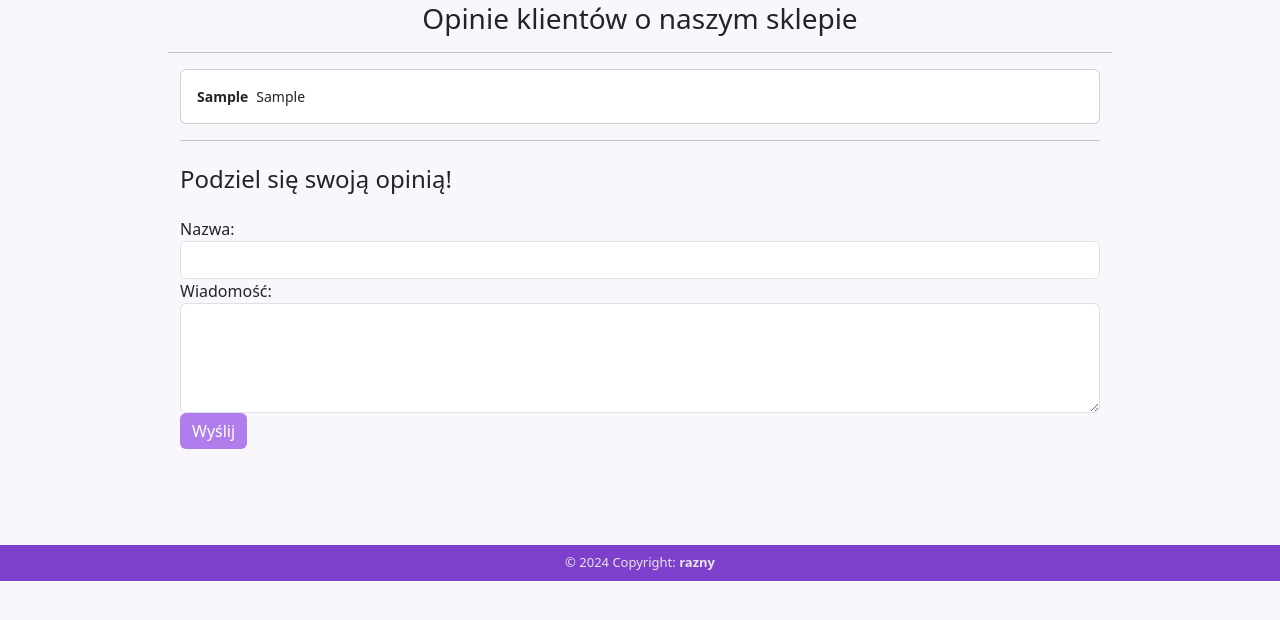
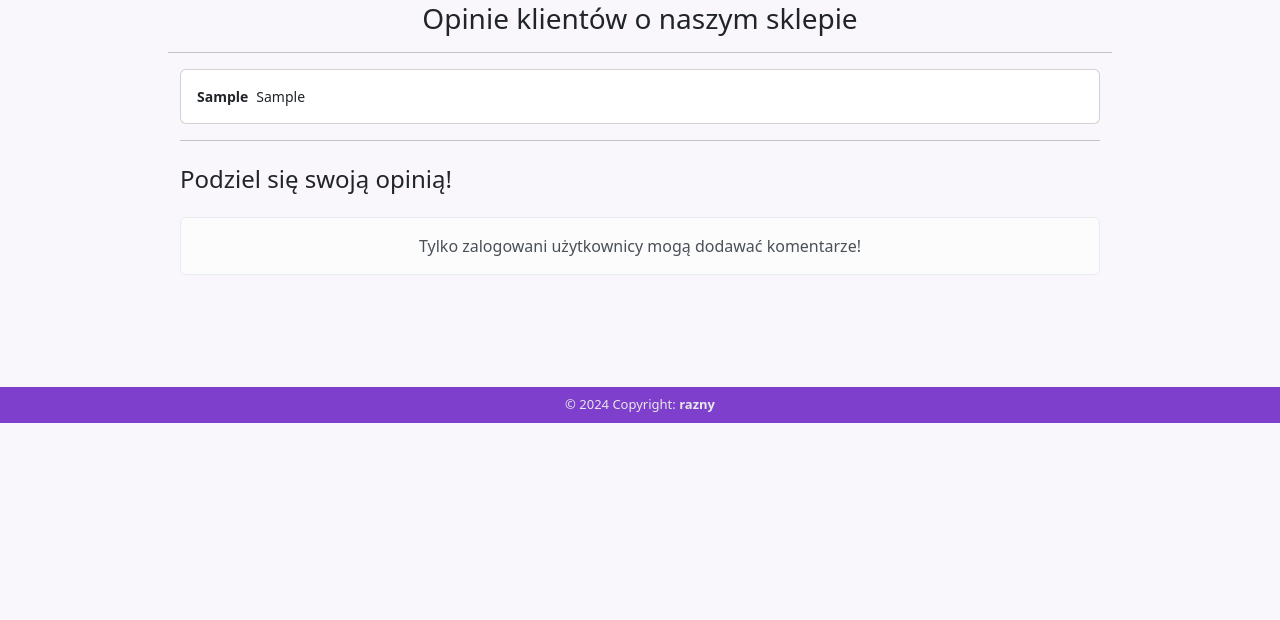
Before and after one commit to razny/fabularium, a PHP site: page /opinie.php in a window 1280 px wide. Shown: the part 126-746 px from the top of the page. Run offline with PHP 8.4, Linux system fonts and the light colour scheme; tables that the repository leaves empty or names only in its code hold one stand-in row (values such as "Sample post").

Commit message:
make only logged-in users able to add comments

```diff
--- a/includes/header.php
+++ b/includes/header.php
@@ -1,15 +1,15 @@
 <?php
 session_start();
-/*
+
 // Check if the user is logged in
 if (isset($_SESSION['user_id']) && isset($_SESSION['username'])) {
     $user_id = $_SESSION['user_id'];
     $username = $_SESSION['username'];
-
+/*
     // Echo the user information
     echo "Logged in as: $username (User ID: $user_id)";
+*/
 }
-*/
 ?>
 
 <header class="navbar navbar-expand-sm navbar-light bg-light sticky-top">
--- a/opinie.php
+++ b/opinie.php
@@ -12,10 +12,7 @@
 </head>
 
 <body class="bg">
-  <!--header start -->
   <?php include("includes/header.php"); ?>
-  <!--header end -->
-
   <div class="d-flex align-items-center justify-content-center">
     <section class="my-5 px-2 w-75">
       <h3 class="text-center mb-3">Opinie klientów o naszym sklepie</h3>
@@ -52,10 +49,24 @@
 
         <hr class="mt-2 ">
         <h4 class="card-title my-4">Podziel się swoją opinią!</h4>
+        <?php
+        // Sprawdź, czy użytkownik jest zalogowany
+        if (!isset($_SESSION['username'])) {
+          // Wyświetl komunikat dla niezalogowanych użytkowników
+          echo "<div class='alert alert-light text-center' role='alert'>Tylko zalogowani użytkownicy mogą dodawać komentarze!</div>";
+        } else {
+          // Wyświetl formularz dodawania komentarza
+        ?>
           <form action="opinie.php" method="POST">
             <div class="form-group">
               <label for="nazwa">Nazwa:</label>
-            <input type="text" class="form-control" id="nazwa" name="nazwa" required>
+              <?php
+              // Pobierz nazwę użytkownika z sesji
+              $username = isset($_SESSION['username']) ? $_SESSION['username'] : '';
+
+              // Wyświetl pole "Nazwa" z nazwą użytkownika jako wartością domyślną
+              echo "<input type='text' class='form-control' id='nazwa' name='nazwa' value='$username' readonly>";
+              ?>
             </div>
             <div class="form-group">
               <label for="wiad">Wiadomość:</label>
@@ -63,6 +74,8 @@
             </div>
             <button type="submit" class="btn btn-dark secondary border-0" name="submit">Wyślij</button>
           </form>
+        <?php } ?>
+
 
       </div>
     </section>
```
Also changed, not shown: index.php (+0 -7 lines). Lines whose indentation alone changed are shown as unchanged.
